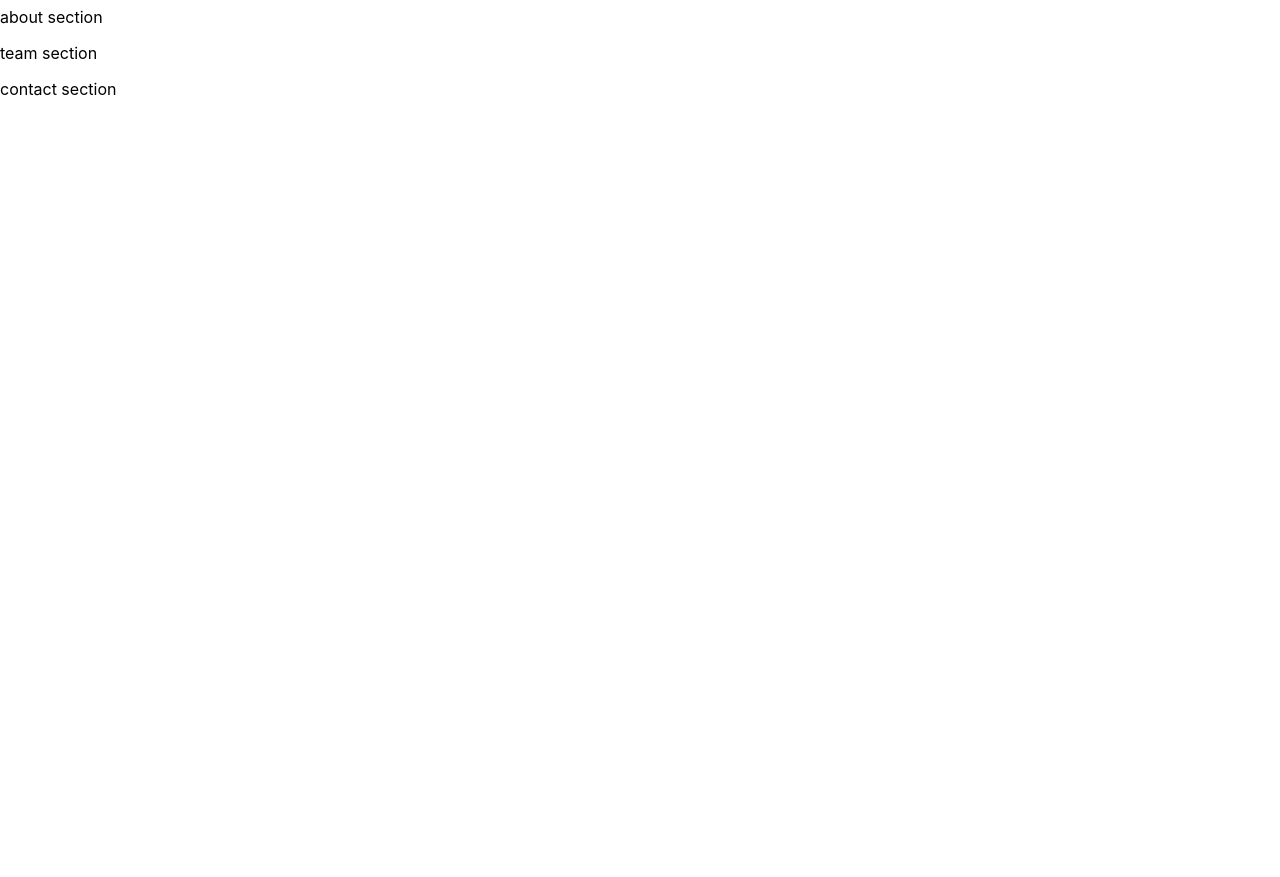
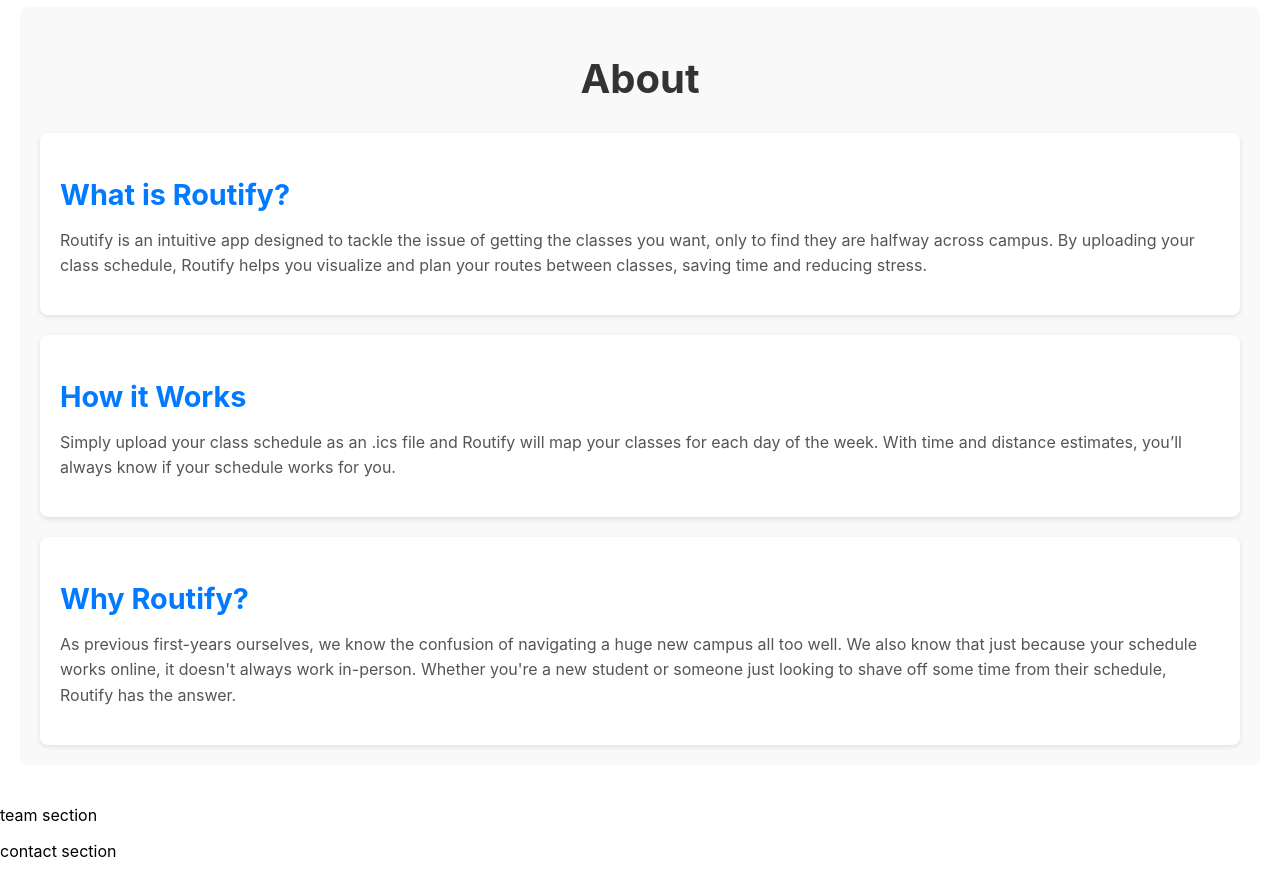
Before and after one commit to kyle-luong/routify, a React (Create React App) app in the folder frontend/: page / in a window 1280 px wide. Shown: the part 440-1317 px from the top of the page. Before the commit the page ends 800 px from the top, so only its background shows below. Built offline with nearby package versions, Linux system fonts and the light colour scheme; no server answers.

Commit message:
Added about section

```diff
--- /dev/null
+++ b/frontend/src/components/About.jsx
@@ -0,0 +1,38 @@
+import React from "react";
+import "../styles/About.css";
+
+const About = () => {
+  return (
+    <div id="about" className="about-container">
+      <div className="about-header">
+        <h1>About</h1>
+      </div>
+      <div className="about-content">
+        <section className="about-section">
+          <h2>What is Routify?</h2>
+          <p>
+            Routify is an intuitive app designed to tackle the issue of getting the classes you want, only to find they are halfway across campus.
+            By uploading your class schedule, Routify helps you visualize and plan your routes between classes, saving time and reducing stress.
+          </p>
+        </section>
+        <section className="about-section">
+          <h2>How it Works</h2>
+          <p>
+            Simply upload your class schedule as an .ics file and Routify will map your classes for each day of the week.
+            With time and distance estimates, you’ll always know if your schedule works for you.
+          </p>
+        </section>
+        <section className="about-section">
+          <h2>Why Routify?</h2>
+          <p>
+            As previous first-years ourselves, we know the confusion of navigating a huge new campus all too well.
+            We also know that just because your schedule works online, it doesn't always work in-person. Whether you're a
+            new student or someone just looking to shave off some time from their schedule, Routify has the answer.
+          </p>
+        </section>
+      </div>
+    </div>
+  );
+};
+
+export default About;
--- a/frontend/src/pages/HomePage.jsx
+++ b/frontend/src/pages/HomePage.jsx
@@ -2,6 +2,7 @@ import React from 'react';
 import '../styles/HomePage.css';
 import Navbar from '../components/Navbar.jsx';
 import UploadForm from '../components/UploadForm.jsx';
+import About from '../components/About.jsx';
 
 const HomePage = () => {
     return (
@@ -10,9 +11,7 @@ const HomePage = () => {
             <div className="home-page-container">
                 <UploadForm />
             </div>
-            <div id="about">
-                <p>about section</p>
-            </div>
+            <About />
             <div id="team">
                 <p>team section</p>
             </div>
--- /dev/null
+++ b/frontend/src/styles/About.css
@@ -0,0 +1,42 @@
+.about-container {
+    max-width: 1200px;
+    margin: 40px auto;
+    padding: 20px;
+    background-color: #f9f9f9;
+    border-radius: 8px;
+  }
+
+  .about-header {
+    text-align: center;
+    margin-bottom: 30px;
+  }
+
+  .about-header h1 {
+    font-size: 2.5rem;
+    color: #333;
+  }
+
+  .about-content {
+    display: flex;
+    flex-direction: column;
+    gap: 20px;
+  }
+
+  .about-section {
+    background-color: #fff;
+    padding: 20px;
+    border-radius: 8px;
+    box-shadow: 0 2px 5px rgba(0, 0, 0, 0.1);
+  }
+
+  .about-section h2 {
+    font-size: 1.8rem;
+    color: #007bff;
+    margin-bottom: 15px;
+  }
+
+  .about-section p {
+    font-size: 1rem;
+    line-height: 1.6;
+    color: #555;
+  }
--- a/frontend/src/styles/App.css
+++ b/frontend/src/styles/App.css
@@ -1,3 +1,7 @@
+html {
+  scroll-behavior: smooth;
+}
+
 /* .App {
   text-align: center;
 }
```
